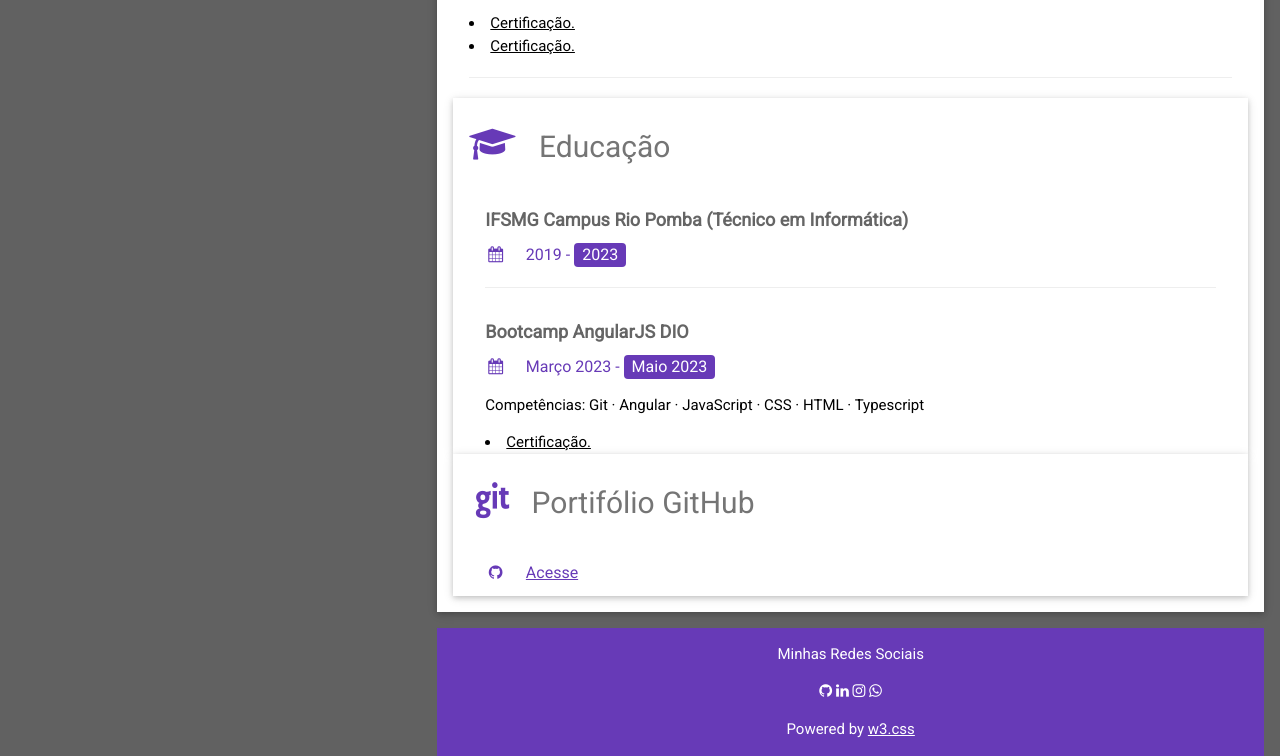
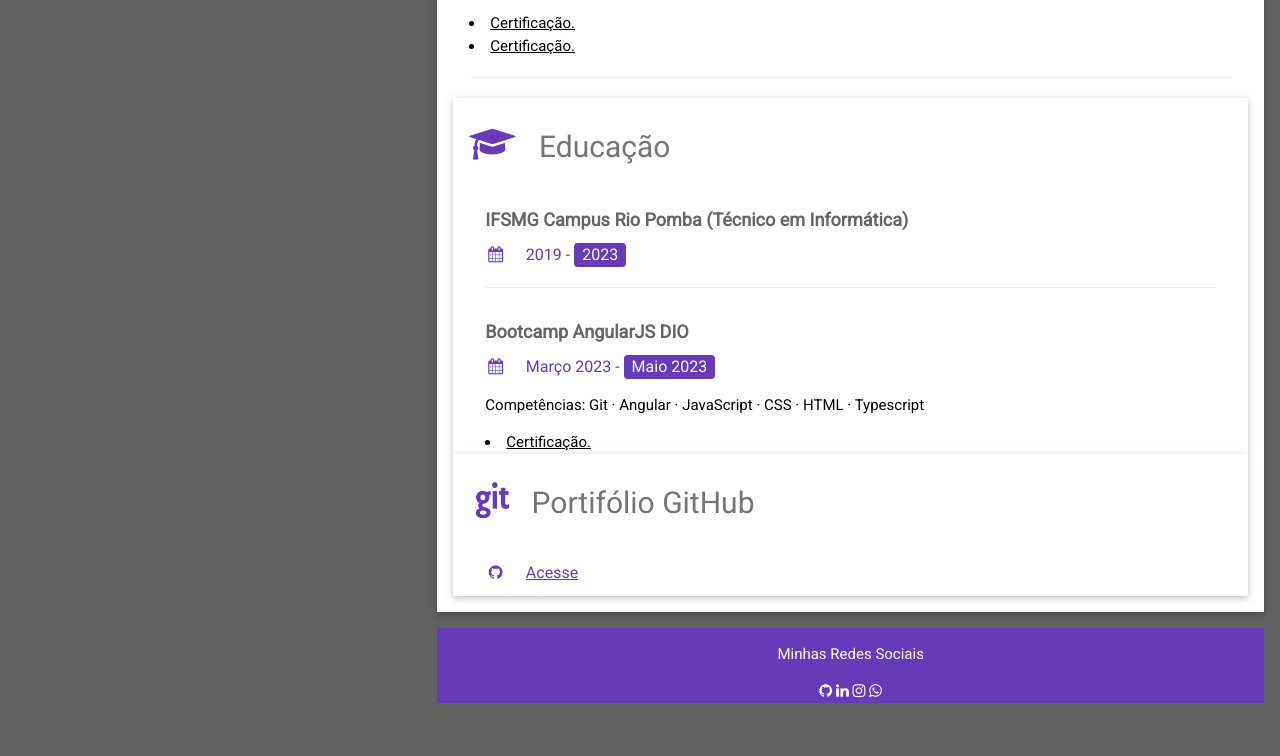
Before and after one commit to R3nge/Curriculum-Vitae-Virtual, a plain HTML site: page index.html in a window 1280 px wide. Shown: the part 931-1687 px from the top of the page. After the commit the page ends 1634 px from the top, so only its background shows below. Drawn offline with nearby package versions, Linux system fonts and the light colour scheme.

Commit message:
subindo att

```diff
--- a/index.html
+++ b/index.html
@@ -172,7 +172,6 @@
       <a href="https://www.linkedin.com/in/rodrigo-gomes-0a944a217/" target="_blank"><i class="fa fa-linkedin w3-hover-opacity"></i></a>
       <a href="https://www.instagram.com/thesamedigo/" target="_blank"><i class="fa fa-instagram w3-hover-opacity"></i></a>
       <a href="https://wa.link/yyflod" target="_blank"><i class="fa fa-whatsapp w3-hover-opacity"></i></a>
-      <p>Powered by <a href="https://www.w3schools.com/w3css/default.asp" target="_blank">w3.css</a></p>
     </footer>
 
   </body>
```
